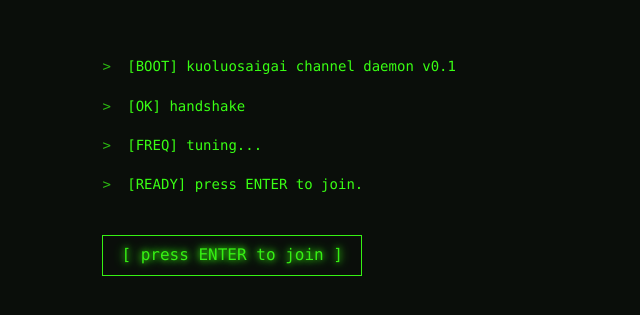
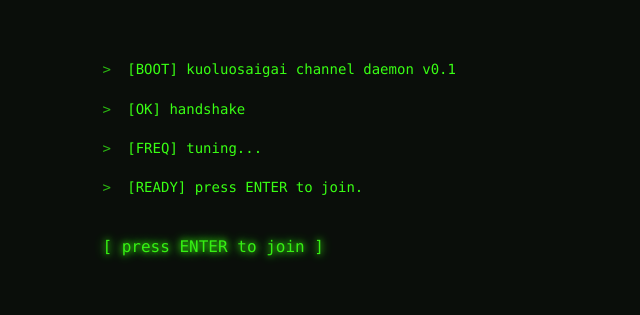
Before and after one commit to foXerw/kuoluosaigai, a Vue app: page / in a window 1280 px wide. Shown: the part 235-550 px from the top of the page, without its empty margins (0-640 px from the left). Built offline with nearby package versions, Linux system fonts and the light colour scheme.

Commit message:
feat(boot): Enter/点击任意处触发接入，末行降级为纯文案

```diff
--- a/src/components/BootSequence.vue
+++ b/src/components/BootSequence.vue
@@ -1,10 +1,10 @@
 <template>
-  <div class="boot">
+  <div class="boot" @click="onClick">
     <div class="boot__log">
       <p v-for="(l, i) in lines" :key="i" class="boot__line"><span class="boot__prompt">&gt;</span> {{ l }}</p>
       <p v-if="!done" class="boot__current glow">{{ currentText }}<span class="boot__cursor">▋</span></p>
     </div>
-    <button v-if="done" class="boot__enter glow" @click="$emit('ready')">[ press ENTER to join ]</button>
+    <p v-if="done" class="boot__hint glow">[ press ENTER to join ]</p>
   </div>
 </template>
 
@@ -33,8 +33,26 @@ export default {
     return { lines, currentText, done, typeSequence, SEQUENCE }
   },
   async mounted() {
+    window.addEventListener('keydown', this.onKey)
     if (this.reducedMotion) return
     await this.typeSequence(SEQUENCE, { charDelay: 24, lineDelay: 220 })
+  },
+  beforeUnmount() {
+    window.removeEventListener('keydown', this.onKey)
+  },
+  methods: {
+    onKey(e) {
+      if (e.key !== 'Enter') return
+      if (e.ctrlKey || e.metaKey || e.shiftKey || e.altKey) return
+      this.maybeReady()
+    },
+    onClick() {
+      this.maybeReady()
+    },
+    maybeReady() {
+      if (!this.done) return
+      this.$emit('ready')
+    },
   },
 }
 </script>
@@ -51,14 +69,10 @@ export default {
 .boot__log { font-size: 14px; line-height: 1.8; }
 .boot__prompt { margin-right: 8px; opacity: 0.7; }
 .boot__cursor { animation: blink 1s steps(1) infinite; margin-left: 2px; }
-.boot__enter {
+.boot__hint {
   margin-top: 24px;
-  background: none;
-  border: 1px solid var(--app-color);
   color: var(--app-color);
   font-family: var(--app-mono);
-  padding: 10px 18px;
-  cursor: pointer;
   animation: pulse 1.6s ease-in-out infinite;
 }
 </style>
```
Also changed, not shown: 1 other file (tests, documents, lock files or other folders).
